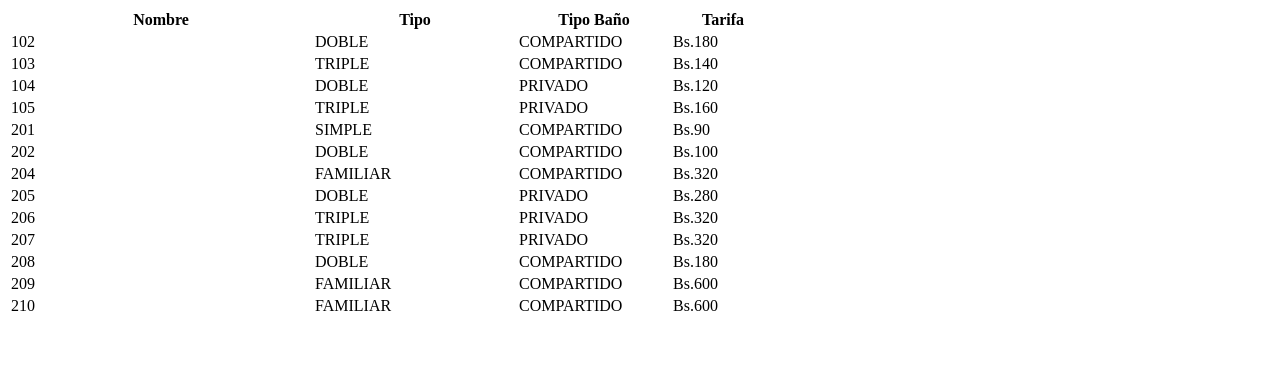
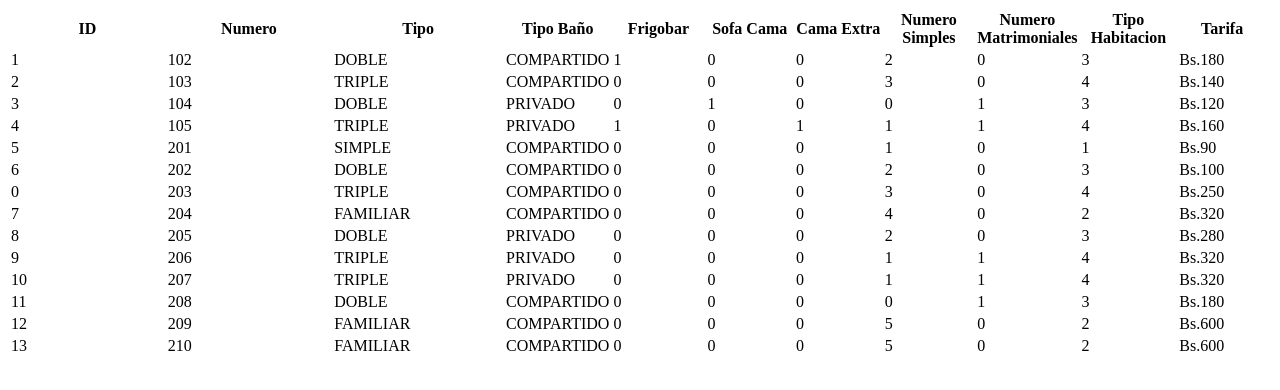
Before and after one commit to madnessIT/registro, a PHP site: page /elimina_producto.php in a window 1280 px wide. Shown: the top 390 px of the page. Run offline with PHP 8.4, Linux system fonts and the light colour scheme; data comes from the database, SQL or seed files in the repository; data that the repository does not hold is empty.

Commit message:
elimina producto

```diff
--- a/php/edita_producto.php
+++ b/php/edita_producto.php
@@ -5,7 +5,7 @@
 
 //OBTENEMOS LOS VALORES DEL PRODUCTO
 
-$valores = mysql_query("SELECT * FROM habitacion WHERE id = '$id'");
+$valores = mysql_query("SELECT * FROM habitacion WHERE codigo = '$id'");
 $valores2 = mysql_fetch_array($valores);
 
 $datos = array(
--- a/php/elimina_producto.php
+++ b/php/elimina_producto.php
@@ -3,9 +3,11 @@
 
 $id = $_POST['id'];
 
+
+
 //ELIMINAMOS EL PRODUCTO
 
-mysql_query("DELETE FROM habitacion WHERE id = '$id'");
+mysql_query("DELETE FROM habitacion WHERE codigo = '$id'");
 
 //ACTUALIZAMOS LOS REGISTROS Y LOS OBTENEMOS
 
@@ -15,20 +17,34 @@
 
 echo '<table class="table table-striped table-condensed table-hover">
         	<tr>
-            	<th width="300">Nombre</th>
+            	<th width="200">ID</th>
+            	<th width="200">Numero</th>
                 <th width="200">Tipo</th>
-                <th width="150">Tipo Baño</th>
+                <th width="100">Tipo Baño</th>
+                <th width="100">Frigobar</th>
+                <th width="100">Sofa Cama</th>
+                <th width="100">Cama Extra</th>
+                <th width="100">Numero Simples</th>
+                <th width="100">Numero Matrimoniales</th>
+                <th width="100">Tipo Habitacion</th>
                 <th width="100">Tarifa</th>
-
             </tr>';
 	while($registro2 = mysql_fetch_array($registro)){
 		echo '<tr>
+				<td>'.$registro2['id'].'</td>
 				<td>'.$registro2['codigo'].'</td>
 				<td>'.$registro2['tipo'].'</td>
 				<td>'.$registro2['tipo_banio'].'</td>
-				<td>Bs.'.$registro2['tarifa'].'</td>
+                <td>'.$registro2['frigobar'].'</td>
+                <td>'.$registro2['sofa_cama'].'</td>
+                <td>'.$registro2['cama_Extra'].'</td>
+                <td>'.$registro2['nr_simples'].'</td>
+                <td>'.$registro2['nro_matrimniales'].'</td>
+                <td>'.$registro2['tipo_habitacion'].'</td>
+                <td>Bs.'.$registro2['tarifa'].'</td>
 				<td><a href="javascript:editarProducto('.$registro2['codigo'].');" class="glyphicon glyphicon-edit"></a> <a href="javascript:eliminarProducto('.$registro2['codigo'].');" class="glyphicon glyphicon-remove-circle"></a></td>
 				</tr>';
 	}
 echo '</table>';
+
 ?>
--- a/php/modifica_producto.php
+++ b/php/modifica_producto.php
@@ -1,5 +1,6 @@
 <?php
 include('conexion.php');
+
 $id = $_POST['id'];
 $codigo = $_POST['codigo'];
 $tipo = $_POST['tipo'];
--- a/vistas/index.php
+++ b/vistas/index.php
@@ -55,7 +55,7 @@
                                 <td>'.$registro2['nro_matrimniales'].'</td>
                                 <td>'.$registro2['tipo_habitacion'].'</td>
 								<td>Bs.'.$registro2['tarifa'].'</td>
-								<td><a href="javascript:editarProducto('.$registro2['id'].');" class="glyphicon glyphicon-edit"></a> <a href="javascript:eliminarProducto('.$registro2['codigo'].');" class="glyphicon glyphicon-remove-circle"></a></td>
+								<td><a href="javascript:editarProducto('.$registro2['codigo'].');" class="glyphicon glyphicon-edit"></a> <a href="javascript:eliminarProducto('.$registro2['codigo'].');" class="glyphicon glyphicon-remove-circle"></a></td>
 							</tr>';
 					}
 			?>
```
Also changed, not shown: php/busca_producto.php (+17 -3 lines).
